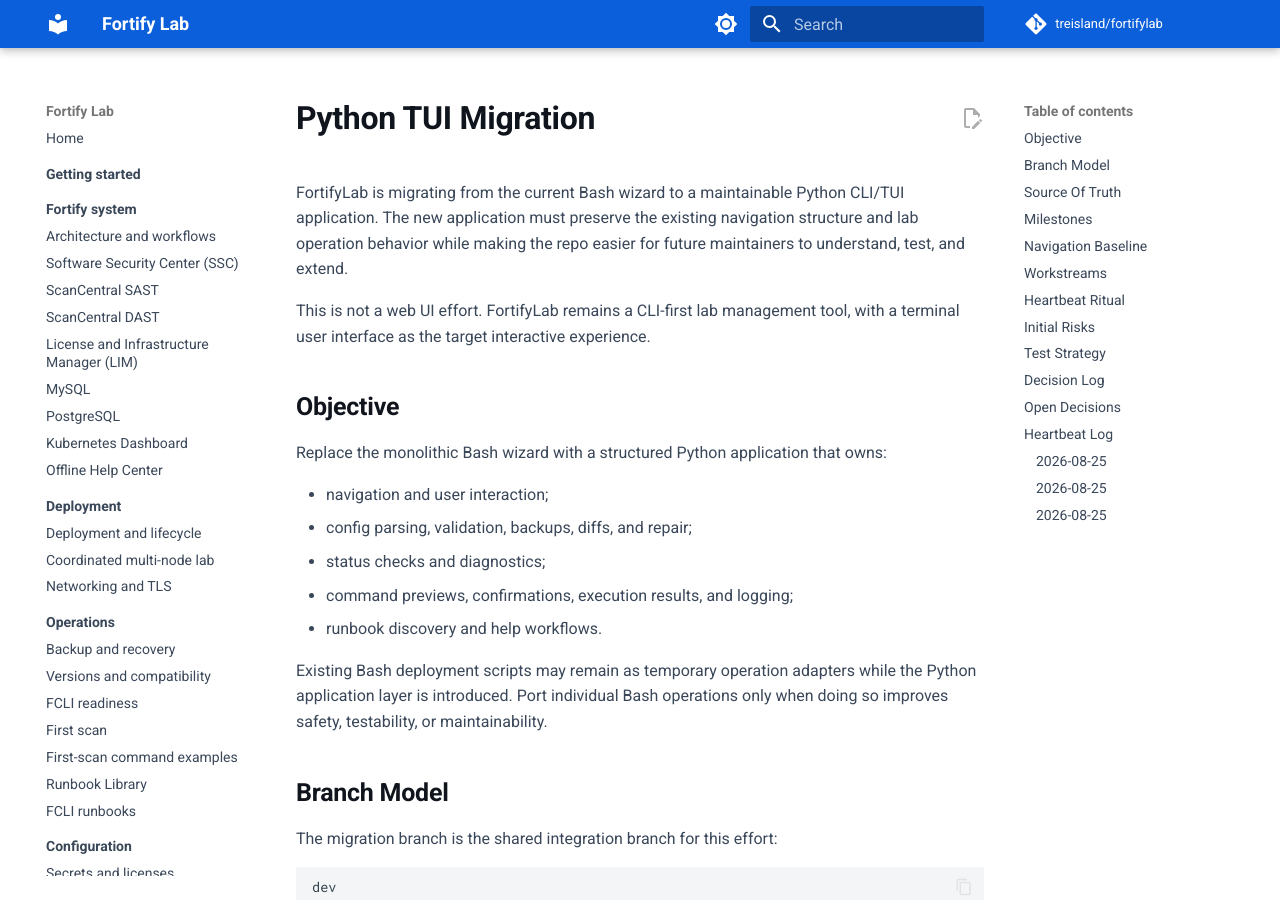
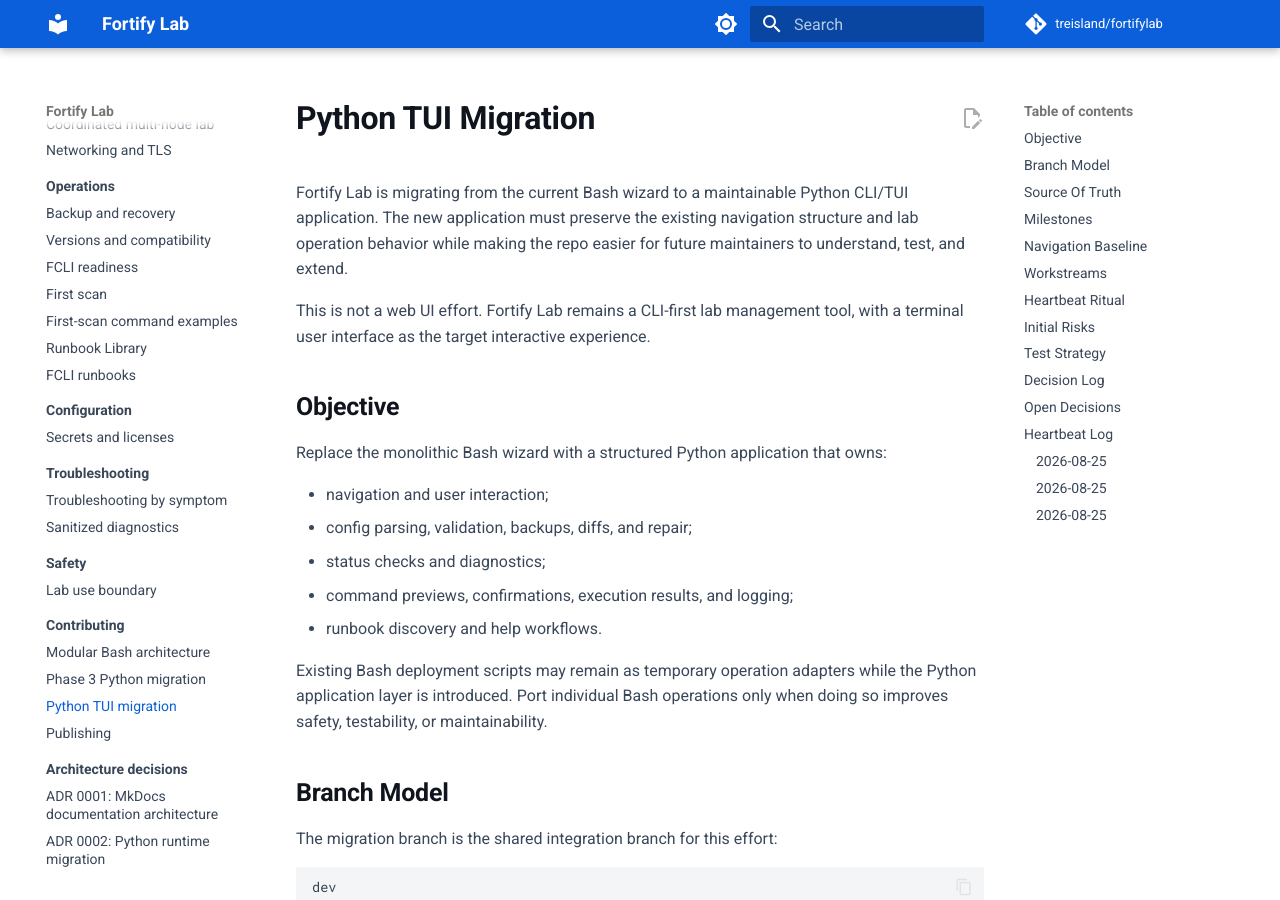
Before and after one commit to treisland/fortifylab, an MkDocs documentation site: the page built from docs/development/python-tui-migration.md, in a window 1280 px wide and 900 px high. Built offline with MkDocs 1.6.1 and Material for MkDocs 9.7.7, drawn with Linux system fonts in a browser that asks for light colours; comment, search, counter and statistics services are not loaded; some of the changed text lies outside the part shown.

Commit message:
Fix Python TUI migration docs navigation

```diff
--- a/docs/development/python-tui-migration.md
+++ b/docs/development/python-tui-migration.md
@@ -1,11 +1,11 @@
 # Python TUI Migration
 
-FortifyLab is migrating from the current Bash wizard to a maintainable Python
+Fortify Lab is migrating from the current Bash wizard to a maintainable Python
 CLI/TUI application. The new application must preserve the existing navigation
 structure and lab operation behavior while making the repo easier for future
 maintainers to understand, test, and extend.
 
-This is not a web UI effort. FortifyLab remains a CLI-first lab management tool,
+This is not a web UI effort. Fortify Lab remains a CLI-first lab management tool,
 with a terminal user interface as the target interactive experience.
 
 ## Objective
@@ -177,7 +177,7 @@
 
 The noninteractive TUI launch contract for Architecture is
 `./bin/fortifylab tui --smoke-test`. It should print deterministic placeholder
-output identifying the FortifyLab TUI and M1 placeholder/skeleton state, then
+output identifying the Fortify Lab TUI and M1 placeholder/skeleton state, then
 exit `0` without reading terminal input.
 
 Deprecated `tests/test_python_*.py` files have been moved to
@@ -191,7 +191,7 @@
 | Date | Decision | Status |
 | --- | --- | --- |
 | 2026-08-25 | Use `migration/python-tui` as the migration integration branch created from current `dev`. | Accepted |
-| 2026-08-25 | FortifyLab remains CLI/TUI focused; no web UI will be built. | Accepted |
+| 2026-08-25 | Fortify Lab remains CLI/TUI focused; no web UI will be built. | Accepted |
 | 2026-08-25 | Preserve current navigation structure before improving interaction design. | Accepted |
 | 2026-08-25 | Treat current `src/` as deprecated preview code to replace intentionally. | Accepted |
 | 2026-08-25 | Keep Bash deployment scripts as temporary operation adapters in early milestones. | Accepted |
--- a/mkdocs.yml
+++ b/mkdocs.yml
@@ -111,6 +111,7 @@
       - Overview: contributing/index.md
       - Modular Bash architecture: development/modular-bash-architecture.md
       - Phase 3 Python migration: development/phase-3-python-migration.md
+      - Python TUI migration: development/python-tui-migration.md
       - Publishing: contributing/publishing.md
   - Architecture decisions:
       - Overview: adr/README.md
```
